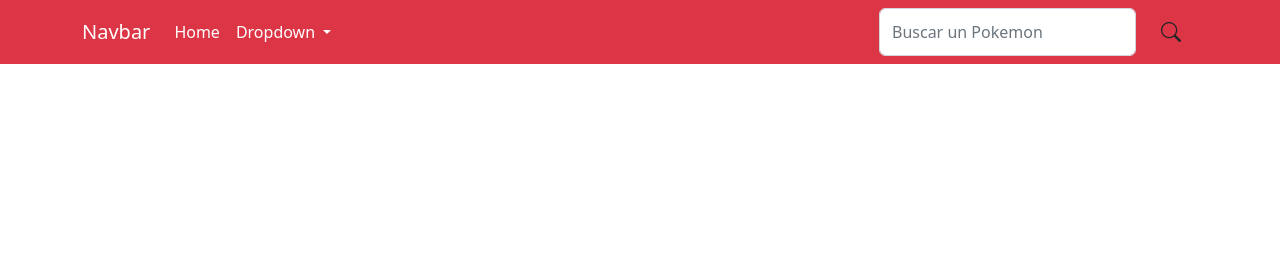
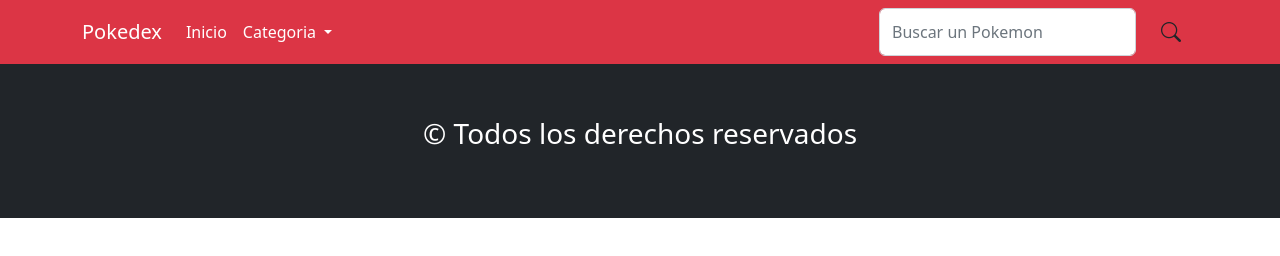
Before and after one commit to jlpereyra22/Proyecto-Pokemon, a plain HTML site: page index.html in a window 1280 px wide. Drawn offline with nearby package versions, Linux system fonts and the light colour scheme.

Commit message:
navbar listo

```diff
--- a/index.html
+++ b/index.html
@@ -24,7 +24,7 @@
     <header>
       <nav class="navbar navbar-expand-lg bg-danger">
         <div class="container">
-          <a class="navbar-brand text-white" href="#">Navbar</a>
+          <a class="navbar-brand text-white" href="#">Pokedex</a>
           <button
             class="navbar-toggler"
             type="button"
@@ -46,7 +46,7 @@
                   class="nav-link active text-white"
                   aria-current="page"
                   href="#"
-                  >Home</a
+                  >Inicio</a
                 >
               </li>
 
@@ -59,7 +59,7 @@
                   data-bs-toggle="dropdown"
                   aria-expanded="false"
                 >
-                  Dropdown
+                  Categoria
                 </a>
                 <ul class="dropdown-menu" aria-labelledby="navbarDropdown">
                   <li><a class="dropdown-item" href="#">Action</a></li>
@@ -87,7 +87,10 @@
       </nav>
     </header>
     <main></main>
-    <footer></footer>
+    <footer class="text-white bg-dark d-flex justify-content-center py-5">
+        <p class="fs-3">&copy; Todos los derechos reservados </p>
+
+    </footer>
     <!-- JavaScript Bundle with Popper -->
     <script
       src="https://cdn.jsdelivr.net/npm/bootstrap@5.2.0-beta1/dist/js/bootstrap.bundle.min.js"
```
